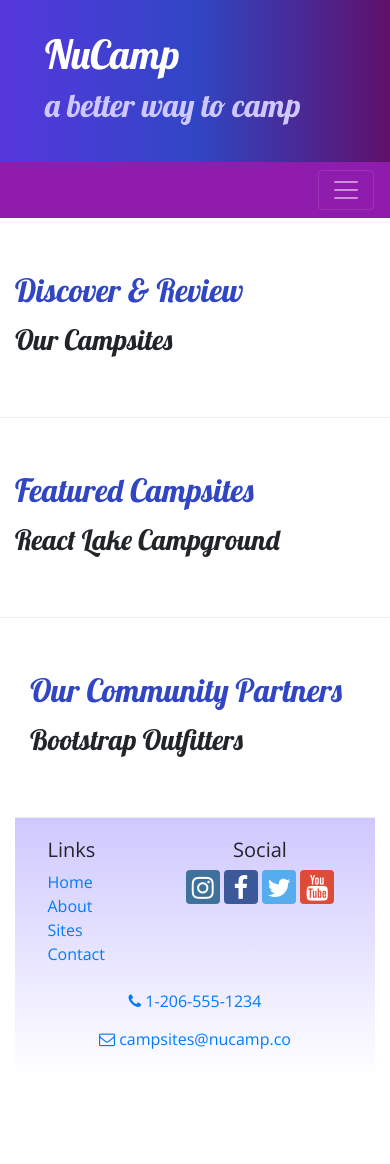
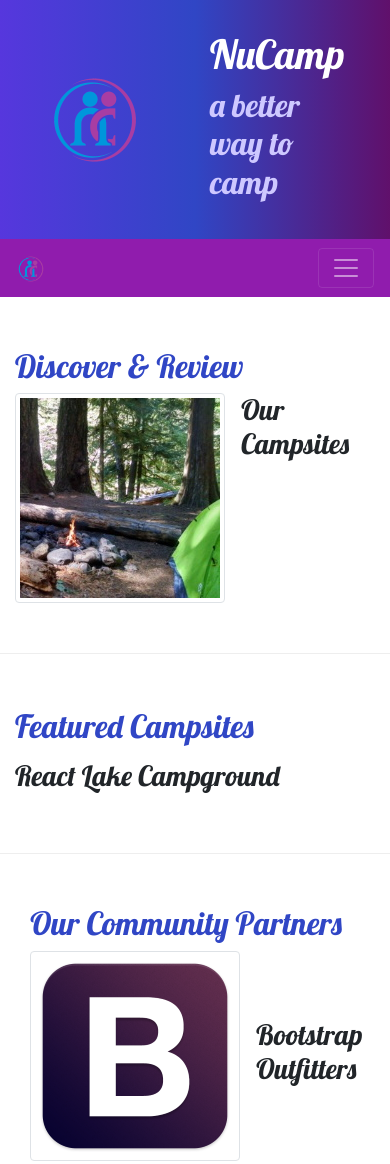
Before and after one commit to Janstamos21/Nucampsite, a website: page index.html in a window 390 px wide. Shown: the top 1164 px of the page. Before the commit the page ends 1078 px from the top, so only its background shows below. Drawn offline with nearby package versions, Linux system fonts and the light colour scheme.

Commit message:
Images and Media

```diff
--- a/index.html
+++ b/index.html
@@ -20,6 +20,9 @@
     <header class="jumbotron jumbotron-fluid">
         <div class="container">
             <div class="row">
+            <div class="col 4 col-sm-3 col-md-2 align-self-center">
+                <img src="img/logo.png" class="img-fluid" />
+            </div>
             <div class="col">
             <h1>NuCamp</h1>
             <h2>a better way to camp</h2>
@@ -30,7 +33,8 @@
 
         <nav class="navbar navbar-expand-sm navbar-dark sticky-top">
             <div class="container">
-            <button class="navbar-toggler ml-auto" type="button" data-toggle="collapse" data-target="#nucampNavbar">
+                <a class="navbar-brand" ><img src="img/logo.png" height="30" width="30" /></a>
+            <button class="navbar-toggler" type="button" data-toggle="collapse" data-target="#nucampNavbar">
                 <span class="navbar-toggler-icon"></span>
             </button>
             <div class="collapse navbar-collapse" id="nucampNavbar">
@@ -51,11 +55,14 @@
         <h2 class="text-sm-right">Discover & Review</h2>
         </div>
         <div class="col">
+            <div class="media">
+                <img class="d-flex mr-3 img-thumbnail" src="img/breadcrumb-trail-thumb.jpg" alt="Breadcrumb Trail" />
+                <div class="media-body align-self-center"></div>
         <h3>Our Campsites</h3>
         <p class="d-none d-sm-block">Explore our growing database of curated campsites and leave your own reviews!</p>
     </div>
     </div>
-
+    </div>
 
 
         <div class="row row-content align-items-center">
@@ -75,11 +82,16 @@
         <h2 class="text-sm-right">Our Community Partners</h2>
         </div>
         <div class="col">
+            <div class="media">
+                <img class="d-flex mr-3 img-thumbnail " src="img/bootstrap-thumb.png" alt="Bootstrap Outfitters">
+                <div class="media-body align-self-center">
         <h3>Bootstrap Outfitters</h3>
         <p class="d-none d-sm-block">Bootstrap Outfitters supplies you with gear you need at prices you can't beat.</p>
     </div>
     </div>
     </div>
+    </div>
+
     <footer class="site-footer">
         <div class="contaier">
             <div class="row">
```
Also changed, not shown: aboutus.html (+4 -0 lines), contactus.html (+4 -0 lines), img/bootstrap-thumb.png (added), img/breadcrumb-trail-thumb.jpg (added), img/breadcrumb-trail.jpg (added), img/chrome-river-thumb.jpg (added), img/chrome-river.jpg (added), img/logo.png (added), img/react-lake-thumb.jpg (added), img/react-lake.jpg (added).
